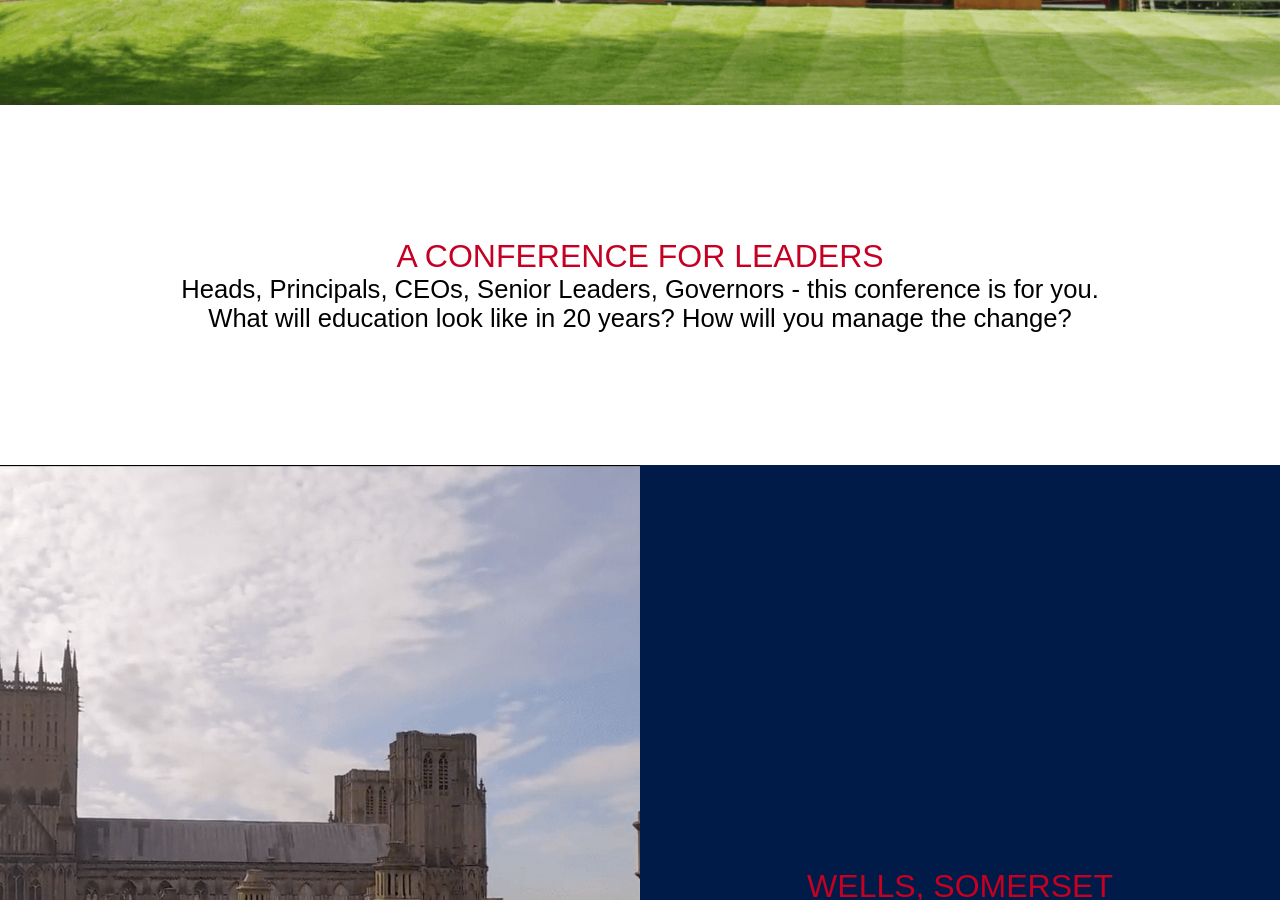
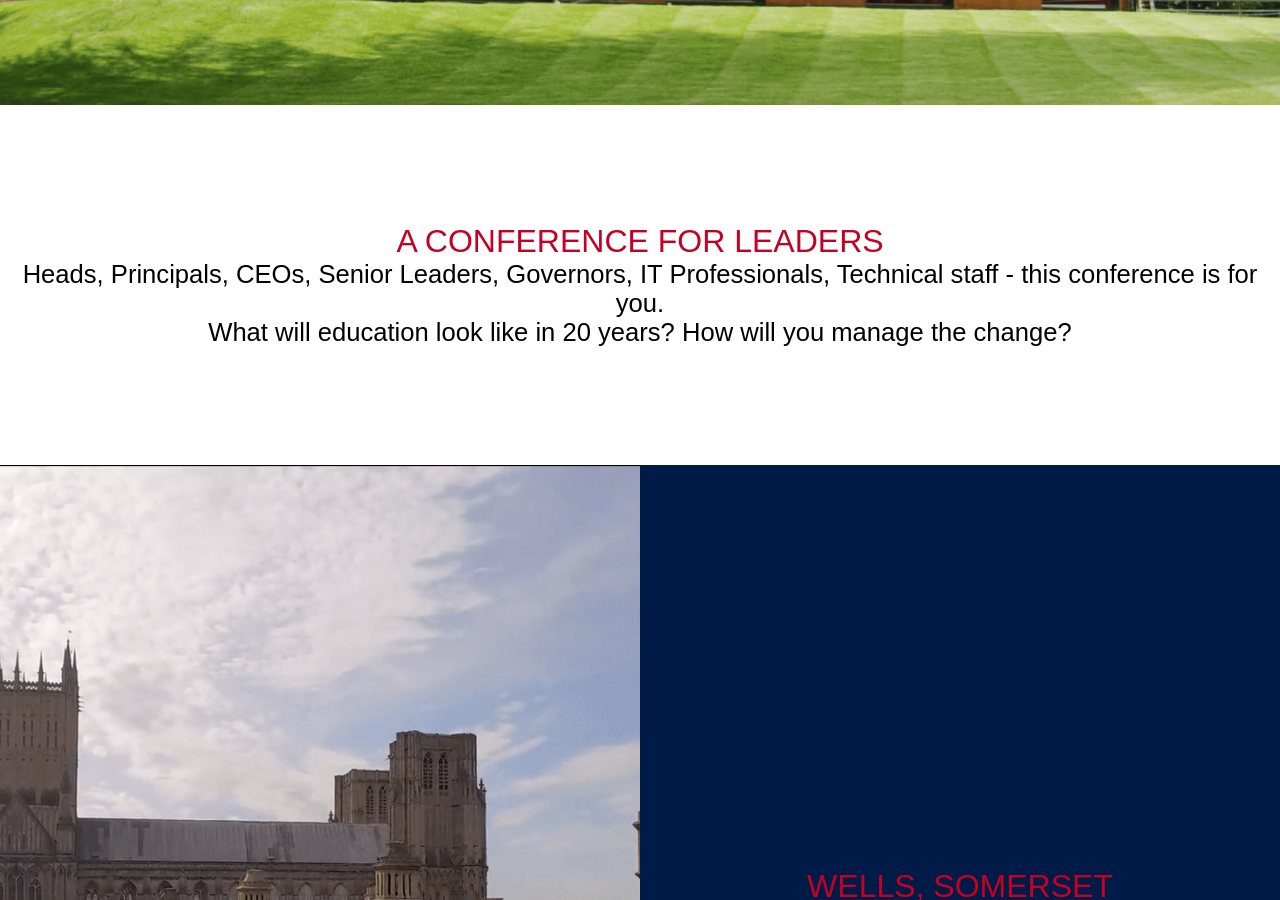
Before and after one commit to AIConf/aiconf.github.io, a Jekyll site: the page built from index.md, in a window 1280 px wide and 900 px high, scrolled down 795 px. Built offline with Jekyll 4.4.1, drawn with Linux system fonts in a browser that asks for light colours; nearby versions of some CDN libraries.

Commit message:
IT staff banner

```diff
--- a/_layouts/home.html
+++ b/_layouts/home.html
@@ -15,7 +15,7 @@ layout: default
     <article class="tile tile-info">
       <div class="tile-content">
         <h2>A conference for leaders</h2>
-        <p>Heads, Principals, CEOs, Senior Leaders, Governors - this conference is for you.</p>
+        <p>Heads, Principals, CEOs, Senior Leaders, Governors, IT Professionals, Technical staff - this conference is for you.</p>
         <p>What will education look like in 20 years? How will you manage the change?</p>
       </div>
     </article>
```
